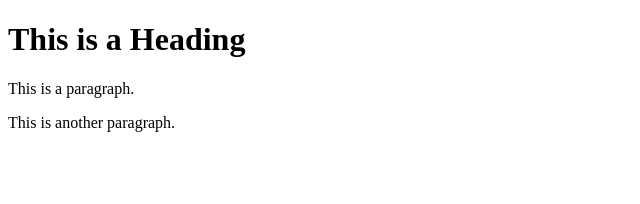
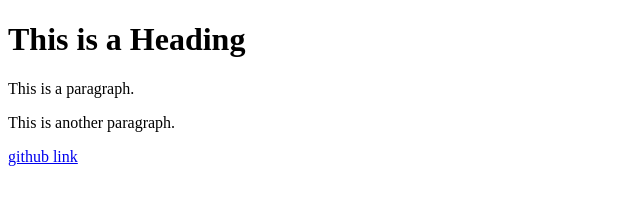
Before and after one commit to elivol/learning-git, a plain HTML site: page index.html in a window 1280 px wide. Shown: the full height of the page, 0-640 px from the left. Drawn offline with Linux system fonts and the light colour scheme.

Commit message:
added github link

```diff
--- a/index.html
+++ b/index.html
@@ -8,6 +8,7 @@
 	<h1>This is a Heading</h1>
 	<p>This is a paragraph.</p>
 	<p>This is another paragraph.</p>
+	<a href="https:\\github.com">github link</a>
 
 </body>
 </html>
```
